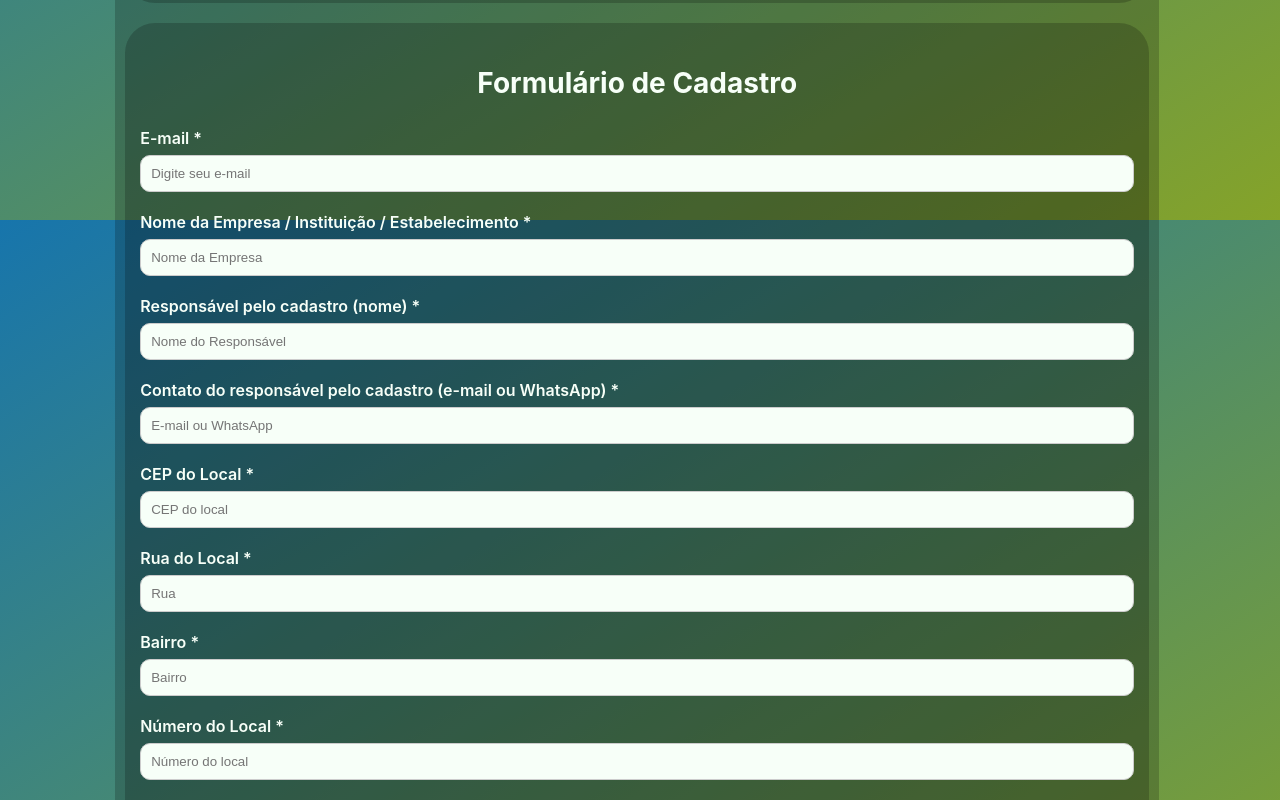
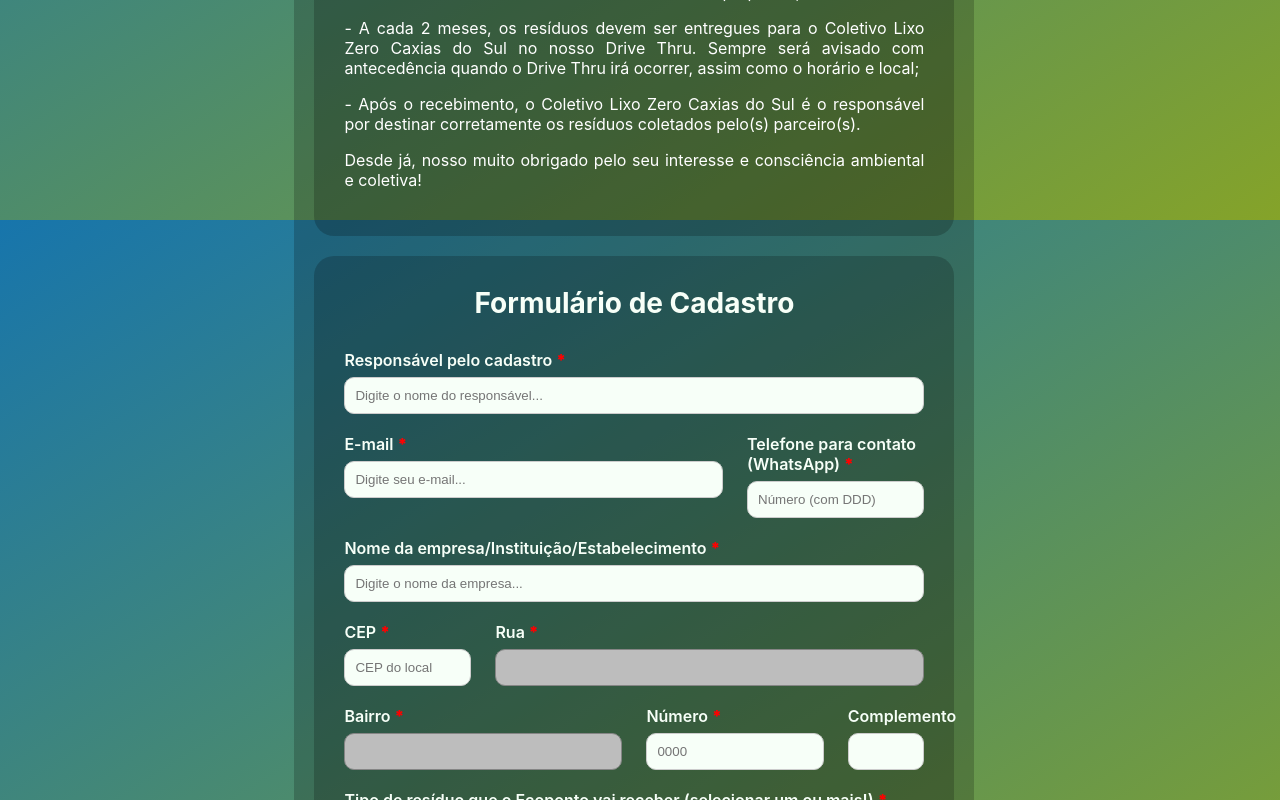
Before and after one commit to giobroliatto/projeto-tematico-iii-ucs, a React (Create React App) app in the folder frontend/: page / in a window 1280 px wide. Shown: the part 580-1380 px from the top of the page. Built offline with nearby package versions, Linux system fonts and the light colour scheme; no server answers.

Commit message:
feat: registration form

```diff
--- a/frontend/package.json
+++ b/frontend/package.json
@@ -14,8 +14,10 @@
     "@types/react": "^18.2.79",
     "@types/react-dom": "^18.2.25",
     "axios": "^1.6.8",
+    "bootstrap": "^5.3.3",
     "react": "^18.2.0",
     "react-dom": "^18.2.0",
+    "react-input-mask": "^2.0.4",
     "react-scripts": "5.0.1",
     "react-select": "^5.8.0",
     "typescript": "^4.9.5",
--- a/frontend/src/App.tsx
+++ b/frontend/src/App.tsx
@@ -3,7 +3,6 @@ import EcopointList from './EcopointList';
 import Header from './components/Header';
 import Footer from './components/Footer';
 import EcopointRegistrationForm from './EcopointRegistrationForm';
-import Map from './components/Map/Map';
 
 const App = () => {
     return (
--- a/frontend/src/EcopointRegistrationForm.css
+++ b/frontend/src/EcopointRegistrationForm.css
@@ -8,26 +8,34 @@ h1 {
 }
 
 h2 {
+    margin-top: 0px;
+    margin-bottom: 0px;
     font-size: 24px;
 }
 
 h3 {
+    margin-top: 0px;
+    margin-bottom: 30px;
     font-size: 28px;
+}
+
+p {
+    text-align: justify;
 }
 
 .wrapper {
     background-color: rgba(0, 0, 0, 0.2);
-    width: 80%;
-    left: 9%;
+    width: 50%;
+    left: 23%;
     position: relative;
     border-radius: 30px;
-    padding: 10px;
+    padding: 20px;
 }
 
 .card {
     background-color: rgba(0, 0, 0, 0.2);
-    border-radius: 30px;
-    padding: 15px;
+    border-radius: 20px;
+    padding: 30px;
     margin-bottom: 20px;
 }
 
@@ -64,13 +72,15 @@ input:focus, select:focus {
 .button-wrapper {
     display: flex;
     justify-content: center;
+    margin-bottom: 10px;
 }
 
 .button {
-    background-color: #3282b8;
-    color: #f7fff8;
+    background-color: rgb(249, 255, 248);
+    color: #000000;
     font-weight: 700;
     font-size: 16px;
+    width: 30%;
     padding: 12px 24px;
     border: none;
     border-radius: 12px;
@@ -81,3 +91,14 @@ input:focus, select:focus {
 .button:hover {
     background-color: #286089;
 }
+
+.required {
+    color: rgb(255, 0, 0);
+    font-size: 16px;
+    font-weight: bolder;
+}
+
+.disabled {
+    background-color: rgb(189, 189, 189);
+    border-color: #858585;
+}
--- a/frontend/src/EcopointRegistrationForm.js
+++ b/frontend/src/EcopointRegistrationForm.js
@@ -1,5 +1,7 @@
 import { useEffect, useState } from 'react';
+import InputMask from 'react-input-mask';
 import './EcopointRegistrationForm.css';
+import 'bootstrap/dist/css/bootstrap-grid.min.css';
 
 const EcopointRegistrationForm = () => {
     const [formData, setFormData] = useState({
@@ -38,12 +40,38 @@ const EcopointRegistrationForm = () => {
         fetchResidues();
     }, []);
 
+    const fetchAddressByCep = async (cep) => {
+        try {
+            const response = await fetch(`https://viacep.com.br/ws/${cep}/json/`);
+            if (response.ok) {
+                const addressData = await response.json();
+
+                if (!addressData.erro) {
+                    console.log(formData)
+                    setFormData({
+                        ...formData,
+                        companyCep: addressData.cep || '',
+                        companyStreet: addressData.logradouro || '',
+                        companyDistrict: addressData.bairro || '',
+                    });
+                }
+            }
+        } catch (error) {
+            console.error("Erro ao buscar informações pelo CEP:", error);
+        }
+    };
+
     const handleChange = (e) => {
         const { name, value } = e.target;
+
         setFormData({
             ...formData,
             [name]: value,
         });
+
+        if (name === 'companyCep' && value.replace(/[_-]/g, '').length === 8) {
+            fetchAddressByCep(value.replace(/[_-]/g, ''));
+        }
     };
 
     const handleCheckboxChange = (e) => {
@@ -98,115 +126,145 @@ const EcopointRegistrationForm = () => {
 
                 <div className="card">
                     <h2>Antes de se cadastrar, leia com atenção os TERMOS:</h2>
-                    <p>- O Ecoponto é responsável pela organização da coleta...</p>
-                    <p>- A cada 2 meses, os resíduos devem ser entregues para o Coletivo...</p>
-                    <p>- Após o recebimento, o Coletivo Lixo Zero Caxias do Sul é responsável...</p>
+                    <p>- O Ecoponto é responsável pela organização da coleta, ou seja, é o parceiro que deverá disponibilizar uma ou mais caixas para que as pessoas possam depositar os resíduos, e também é responsável pela verificação dos materiais descartados (se estão de acordo com a proposta); </p>
+                    <p>- A cada 2 meses, os resíduos devem ser entregues para o Coletivo Lixo Zero Caxias do Sul no nosso Drive Thru. Sempre será avisado com antecedência quando o Drive Thru irá ocorrer, assim como o horário e local; </p>
+                    <p>- Após o recebimento, o Coletivo Lixo Zero Caxias do Sul é o responsável por destinar corretamente os resíduos coletados pelo(s) parceiro(s). </p>
                     <p>Desde já, nosso muito obrigado pelo seu interesse e consciência ambiental e coletiva!</p>
                 </div>
 
                 <div className="card">
                     <h3>Formulário de Cadastro</h3>
                     <form onSubmit={handleSubmit}>
-                        <div className="form-group">
+
+                        <div className="row">
+                            <div className="col-md-12 form-group">
+                                <label>Responsável pelo cadastro <span className="required">*</span></label>
+                                <input
+                                    type="text"
+                                    name="responsibleName"
+                                    placeholder="Digite o nome do responsável..."
+                                    value={formData.responsibleName}
+                                    onChange={handleChange}
+                                />
+                            </div>
+                        </div>
+
+                        <div className="row">
+                            <div className="col-md-8 form-group">
                                 <label>E-mail <span className="required">*</span></label>
                                 <input
                                     type="email"
                                     name="email"
-                                placeholder="Digite seu e-mail"
+                                    placeholder="Digite seu e-mail..."
                                     value={formData.email}
                                     onChange={handleChange}
                                 />
                             </div>
+                        <div className="col-md-4 form-group">
+                            <label>Telefone para contato (WhatsApp) <span className="required">*</span></label>
+                            <InputMask
+                                mask="(99) 99999-9999"
+                                value={formData.responsibleNumber}
+                                onChange={(e) => {
+                                const { name, value } = e.target;
+                                setFormData({
+                                    ...formData,
+                                    [name]: value,
+                                });
+                                }}
+                            >
+                                {(inputProps) => (
+                                <input
+                                    {...inputProps}
+                                    type="text"
+                                    name="responsibleNumber"
+                                    placeholder="Número (com DDD)"
+                                />
+                                )}
+                            </InputMask>
+                            </div>
+                        </div>
 
-                        <div className="form-group">
-                            <label>Nome da Empresa / Instituição / Estabelecimento <span className="required">*</span></label>
+                        <div className="row">
+                            <div className="col-md-12 form-group">
+                                <label>Nome da empresa/Instituição/Estabelecimento <span className="required">*</span></label>
                                 <input
                                     type="text"
                                     name="companyName"
-                                placeholder="Nome da Empresa"
+                                    placeholder="Digite o nome da empresa..."
                                     value={formData.companyName}
                                     onChange={handleChange}
                                 />
                             </div>
-
-                        <div className="form-group">
-                            <label>Responsável pelo cadastro (nome) <span className="required">*</span></label>
-                            <input
-                                type="text"
-                                name="responsibleName"
-                                placeholder="Nome do Responsável"
-                                value={formData.responsibleName}
-                                onChange={handleChange}
-                            />
                         </div>
 
-                        <div className="form-group">
-                            <label>Contato do responsável pelo cadastro (e-mail ou WhatsApp) <span className="required">*</span></label>
+                        <div className='row'>
+                            <div className="col-md-3 form-group">
+                                <label>CEP <span className="required">*</span></label>
+                                <InputMask
+                                    mask="99999-999"
+                                    value={formData.companyCep}
+                                    onChange={handleChange}
+                                >
+                                    {(inputProps) => (
                                         <input
+                                            {...inputProps}
                                             type="text"
-                                name="responsibleNumber"
-                                placeholder="E-mail ou WhatsApp"
-                                value={formData.responsibleNumber}
-                                onChange={handleChange}
-                            />
-                        </div>
-
-                        <div className="form-group">
-                            <label>CEP do Local <span className="required">*</span></label>
-                            <input
-                                type="number"
                                             name="companyCep"
                                             placeholder="CEP do local"
-                                value={formData.companyCep}
-                                onChange={handleChange}
                                         />
+                                    )}
+                                </InputMask>
                             </div>
-
-                        <div className="form-group">
-                            <label>Rua do Local <span className="required">*</span></label>
+                            <div className="col-md-9 form-group">
+                                <label>Rua <span className="required">*</span></label>
                                 <input
+                                    className='disabled'
                                     type="text"
                                     name="companyStreet"
-                                placeholder="Rua"
+                                    disabled={true}
                                     value={formData.companyStreet}
                                     onChange={handleChange}
                                 />
                             </div>
+                        </div>
 
-                        <div className="form-group">
+                        <div className='row'>
+                            <div className="col-md-6 form-group">
                                 <label>Bairro <span className="required">*</span></label>
                                 <input
+                                    className='disabled'
                                     type="text"
                                     name="companyDistrict"
-                                placeholder="Bairro"
+                                    disabled={true}
                                     value={formData.companyDistrict}
                                     onChange={handleChange}
                                 />
                             </div>
 
-                        <div className="form-group">
-                            <label>Número do Local <span className="required">*</span></label>
+                            <div className="col-md-4 form-group">
+                                <label>Número <span className="required">*</span></label>
                                 <input
                                     type="number"
                                     name="companyNumber"
-                                placeholder="Número do local"
+                                    placeholder="0000"
                                     value={formData.companyNumber}
                                     onChange={handleChange}
                                 />
                             </div>
 
-                        <div className="form-group">
-                            <label>Complemento (se houver)</label>
+                            <div className="col-md-2 form-group">
+                                <label>Complemento</label>
                                 <input
                                     type="number"
                                     name="companyComplement"
-                                placeholder="Complemento"
                                     value={formData.companyComplement}
                                     onChange={handleChange}
                                 />
                             </div>
+                        </div>
 
-                        <div class="form-group">
+                        <div className="form-group">
                             <label>Tipo de resíduo que o Ecoponto vai receber (selecionar um ou mais!) <span className="required">*</span></label>
                             <select
                                 multiple
@@ -242,10 +300,10 @@ const EcopointRegistrationForm = () => {
                             </label>
                         </div>
 
+                    </form>
+                </div>
                 <div className="button-wrapper">
                     <button className="button" type="submit">Enviar</button>
-                        </div>
-                    </form>
                 </div>
             </div>
         </div>
```
Also changed, not shown: 1 other file (tests, documents, lock files or other folders). Lines whose indentation alone changed are shown as unchanged.
